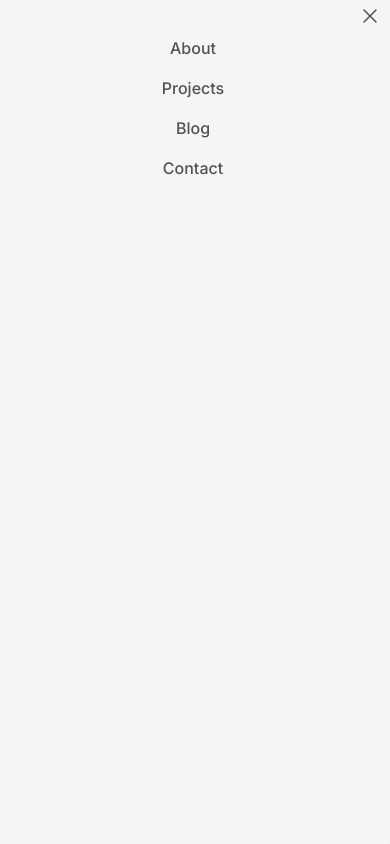
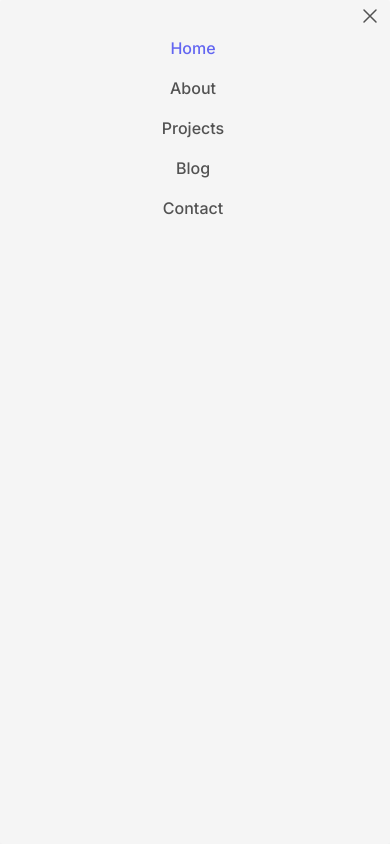
Before and after one commit to BehzodIsakov/my_website, a Next.js app: page / in a window 390 px wide. Both pictures are taken after a click on the button "Open main menu". Shown: the top 844 px of the page. Built offline with nearby package versions, Linux system fonts and the light colour scheme.

Commit message:
add Home link to mobile nav

```diff
--- a/components/MobileNavigation.tsx
+++ b/components/MobileNavigation.tsx
@@ -71,6 +71,18 @@ export default function MobileNavigation({
           </button>
         </div>
         <ul className='flex flex-col font-medium capitalize'>
+          <li>
+            <Link
+              href={"/"}
+              className={clsx(
+                pathname === "/" && "text-indigo-500",
+                "block py-2 pl-3 pr-4 text-center"
+              )}
+            >
+              Home
+            </Link>
+          </li>
+
           {navLinks.map((link) => {
             const isActive = pathname === link.href;
 
```
